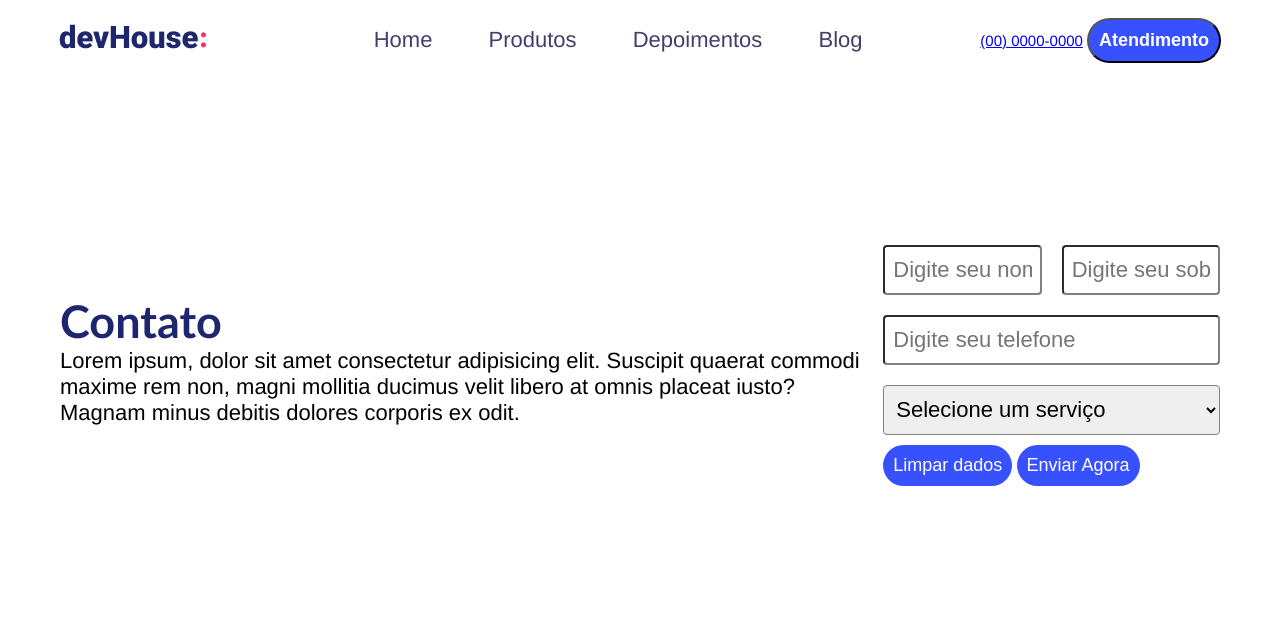
After one commit to BrunaMartinsRoque/devHouse, a Node server app: page /contato in a window 1280 px wide. The commit adds this page. Shown: the top 639 px of the page. Run offline with Node 20, Linux system fonts and the light colour scheme.

Commit message:
acrescentado hover, rotas e mvc

```diff
--- a/app.js
+++ b/app.js
@@ -1,19 +1,13 @@
 const express = require("express");
+const rotasDeProdutos = require("./routes/produtos");
+const rotas = require("./routes");
+
 const app = express();
 
+app.use(express.json());
+app.use(express.urlencoded({ extended: false }));
 app.use(express.static('public'));
+app.use(rotasDeProdutos);
+app.use(rotas);
 
-app.get('/', (req, res)=>{
-    res.sendFile(__dirname + "/views/home.html");
-});
-app.get('/home', (req, res) => {
-    res.redirect('/');
-});
-app.get('/manutencao', (req, res)=>{
-//    res.send('Site em manutenção');
-res.sendFile(__dirname + "/views/manutencao.html")
-});
-app.get('/blog', (req, res) => {
-    res.sendFile(__dirname + "/views/blog.html");
-});
 app.listen(3000);
--- /dev/null
+++ b/public/css/contato.css
@@ -0,0 +1,56 @@
+section#contato {
+  display: flex;
+  justify-content: space-around;
+  align-items: center;
+  padding: 0 60px;
+  height: 70vh;
+}
+
+section#contato h1 {
+  color: #1e266d;
+  font-size: 45px;
+}
+
+section#contato small {
+font-size: 22px;
+font-style: normal;
+text-align: left;
+
+}
+
+#nome-completo {
+  display: flex;
+  justify-content: space-between;
+  gap: 20px;
+  font-size: 32px;
+}
+.input-padrao {
+  width: 100%;
+  height: 50px;
+  border-radius: 4px;
+  border-color: gray;
+  font-size: 22px;
+  margin: 10px 0;
+  padding: 8px;
+  transition: border 0.75s;
+}
+
+.button-padrao {
+  background-color: #3751ff;
+  color: #fff;
+  border-radius: 4px;
+  padding: 20px;
+  border: none;
+  transition: padding 1s;
+  font-size: 18px;
+}
+
+.button-padrao[type="submit"]:hover {
+  background-color: green;
+  padding: 40px;
+}
+
+.input-padrao:focus {
+  border: 3px solid green;
+  outline: 0;
+}
--- a/public/css/global.css
+++ b/public/css/global.css
@@ -1,6 +1,7 @@
 *{
     padding: 0;
     margin: 0;
+    box-sizing:border-box;
 }
 
 body {
@@ -16,10 +17,57 @@ ul {
     list-style: none;
     display: flex;
     flex-direction: row;
+    background: gray;
     justify-content: center;
     justify-content: space-between;
+    gap: 20px;
+    padding: 0;
 }
 
 .icon-social {
   width: 80px;
 }
+
+header {
+    display: flex;
+    justify-content: space-around;
+    height: 80px;
+    align-items: center;
+  }
+
+  .menu a {
+    color: #3f3f6c;
+    margin-left: 50px;
+    text-decoration: none;
+    font-size: 22px;
+  }
+
+  .atendimento button {
+    background-color: #3751ff;
+    font-size: 18px;
+    font-weight: bold;
+    color: #fff;
+    padding: 10px;
+    border-radius: 40px;
+    cursor: pointer;
+  }
+
+  #menu-mobile {
+    display: none;
+  }
+  #logo {
+    transition: transform 1s;
+  }
+  #logo:hover {
+    transform: scale(1.5);
+  }
+
+  #atendimento {
+    position: fixed;
+    bottom: 10px;
+    right: 50px;
+    background: green;
+    border-radius: 10px;
+    padding: 13px;
+    color: #fff;
+  }
--- a/public/css/home.css
+++ b/public/css/home.css
@@ -5,7 +5,7 @@ body {
 header {
     display: flex;
     justify-content: space-around;
-    height: 80px;
+    height: 1000px;
     align-items: center;
   }
 
@@ -49,6 +49,19 @@ header {
     border-color: none;
   }
 
+  .button-atendimento {
+    position: fixed;
+    bottom: 10px;
+    right: 70px;
+    border-radius: 40px;
+    background-color: rgb(109, 161, 29);
+    justify-content: space-around;
+    align-items: flex-end;
+    flex-direction: row-reverse;
+    padding: 10px;
+    color: honeydew;
+  }
+
   .texto-padrao {
     color: black;
   }
--- /dev/null
+++ b/routes/index.js
@@ -0,0 +1,30 @@
+const express = require("express");
+const path = require("path");
+
+const routes = express.Router();
+
+routes.get("/", (req, res) => {
+  res.sendFile(path.resolve("views", "home.html"));
+});
+
+routes.get("/home", (req, res) => {
+  res.redirect("/");
+});
+
+routes.get("/manutencao", (req, res) => {
+  res.sendFile(path.resolve("views", "manutencao.html"));
+});
+
+routes.get("/blog", (req, res) => {
+  res.sendFile(path.resolve("views", "blog.html"));
+});
+
+routes.get("/contato", (req, res) => {
+  res.sendFile(path.resolve("views", "contato.html"));
+});
+
+routes.post("/receber-contato", (req, res) => {
+  res.send("Contato recebido por:" + req.body.nome);
+});
+
+module.exports = routes;
--- a/views/blog.html
+++ b/views/blog.html
@@ -6,6 +6,7 @@
     <meta http-equiv="X-UA-Compatible" content="IE=edge" />
     <meta name="viewport" content="width=device-width, initial-scale=1.0" />
     <link rel="stylesheet" href="/css/global.css" />
+    <link rel="stylesheet" href="/css/blog.css" />
     <title>Blog DevHouse</title>
 </head>
 
@@ -16,6 +17,7 @@
 
     <main>
         <small>Postado em 02/03/2021</small>
+        <br>
         <br>
         <p>Lorem, ipsum dolor sit amet consectetur adipisicing elit. Pariatur quia maxime voluptate blanditiis, ipsum
         tempora, doloremque quasi amet sint maiores aliquid recusandae culpa illo? Ea quidem perspiciatis deleniti
@@ -52,6 +54,7 @@
         <p>Lorem ipsum dolor sit amet, consectetur adipisicing elit. Maxime, libero labore quasi atque minima neque
         dolores ea quisquam magni saepe, inventore error esse culpa nisi molestiae voluptatem voluptates, minus
         provident?</p>
+        <br>
     </main>
 
     <footer>
--- /dev/null
+++ b/views/contato.html
@@ -0,0 +1,57 @@
+<!DOCTYPE html>
+<html lang="pt-BR">
+<head>
+    <meta charset="UTF-8">
+    <meta http-equiv="X-UA-Compatible" content="IE=edge">
+    <meta name="viewport" content="width=device-width, initial-scale=1.0">
+    <link href="https://fonts.googleapis.com/css2?family=Roboto:ital,wght@0,100;0,400;0,700;1,400;1,700&display=swap%22" rel="stylesheet" />
+    <link rel="stylesheet" href="/css/contato.css"/>
+    <link rel="stylesheet" href="/css/home.css"/>
+    <link rel="stylesheet" href="/css/global.css" />
+
+    <title>Contato - DevHouse</title>
+</head>
+
+<body>
+    <header>
+        <img src="/img/logo.png" alt="DevHouse" title="DevHouse" id="logo"/>
+
+        <img id="menu-mobile" src="/img/menu-icon.png" alt="Menu" title="Menu"/>
+
+        <nav class="menu">
+            <a href="/home"> Home </a>
+            <a href=""> Produtos </a>
+            <a href=""> Depoimentos </a>
+            <a href="/blog"> Blog </a>
+
+          </nav>
+          <div class="atendimento">
+            <a href="tel:+000000-0000">(00) 0000-0000</a>
+            <button>Atendimento</button>
+          </div>
+
+        </header>
+
+    <section id="contato">
+        <div>
+    <h1>Contato</h1>
+    <small>Lorem ipsum, dolor sit amet consectetur adipisicing elit. Suscipit quaerat commodi maxime rem non, magni mollitia ducimus velit libero at omnis placeat iusto? Magnam minus debitis dolores corporis ex odit.</small>
+        </div>
+        <form action="/receber-contato" method="POST">
+            <div id="nome-completo">
+              <input class="input-padrao" type="text" name="nome" placeholder="Digite seu nome"/>
+              <input class="input-padrao" type="text" name="sobrenome" placeholder="Digite seu sobrenome"/>
+            </div>
+            <input class="input-padrao" type="tel" name="telefone" placeholder="Digite seu telefone"/>
+            <select class="input-padrao" name="servico">
+              <option selected disabled>Selecione um serviço</option>
+              <option value="site">Site</option>
+              <option value="sistema">Sistema</option>
+              <option value="aplicativo">Aplicativo</option>
+            </select>
+            <button class="button-padrao" type="reset">Limpar dados</button>
+            <button class="button-padrao" type="submit">Enviar Agora</button>
+          </form>
+        </section>
+      </body>
+    </html>
```
Also changed, not shown: public/css/blog.css (added, +18 -0 lines), routes/produtos.js (added, +17 -0 lines), views/home.html (+17 -6 lines), views/readme.md (added).
